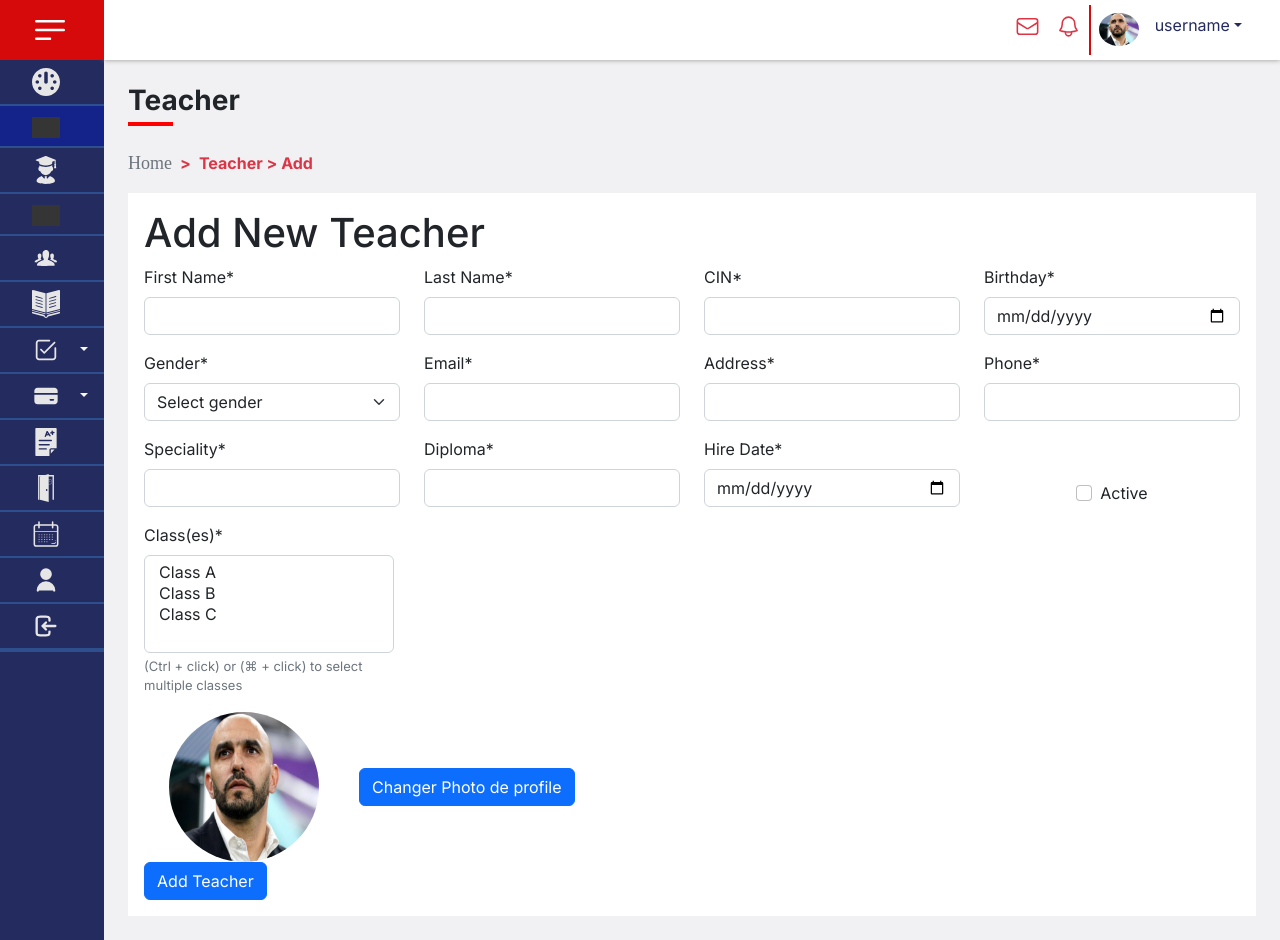
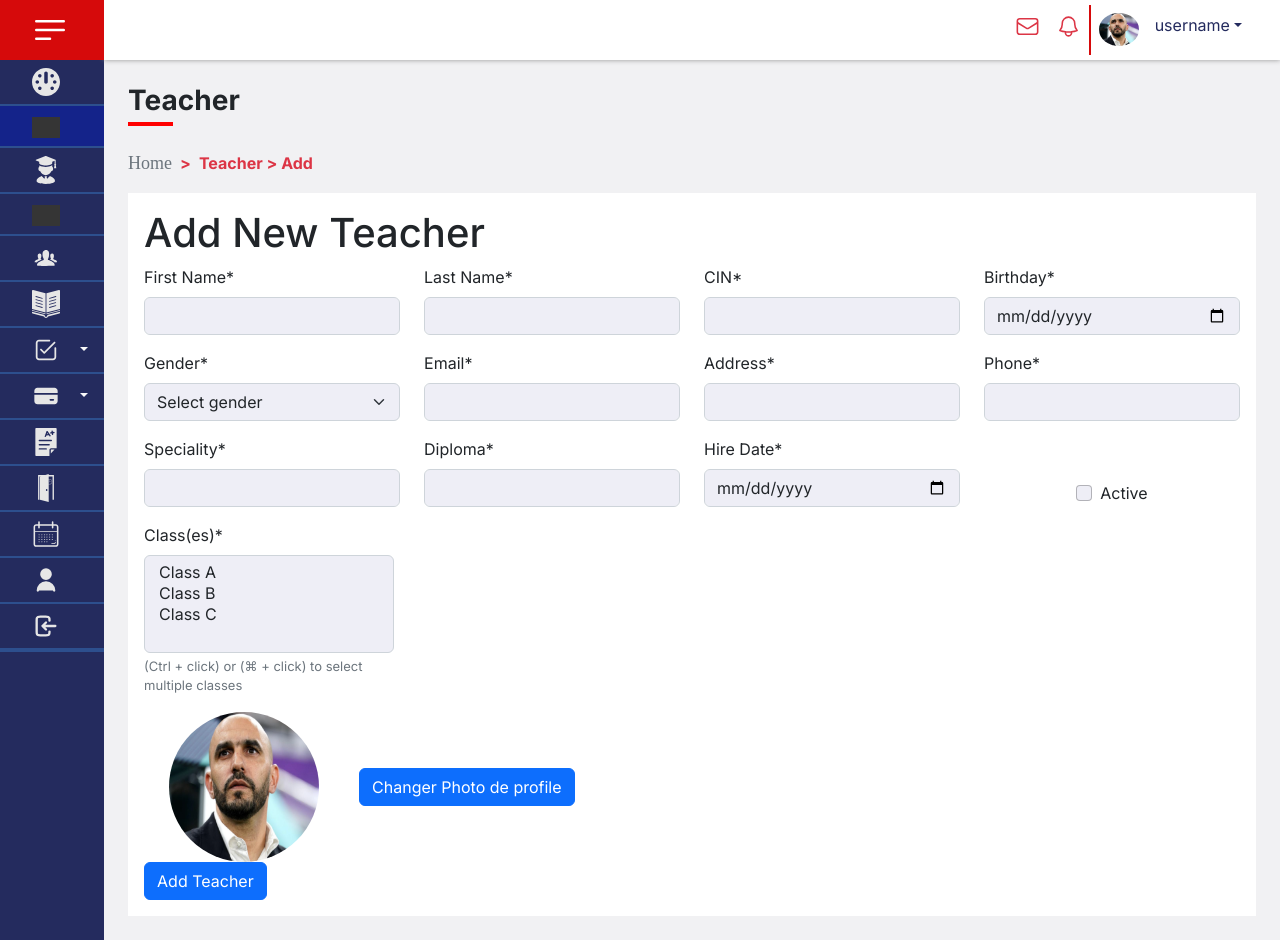
Before and after one commit to Lachhab1/language-center_react_laravel, a React (Vite) app in the folder langcenter-frontend/: page /teacher/add in a window 1280 px wide. Built offline with nearby package versions, Linux system fonts and the light colour scheme; sample sign-in values are in the browser's storage; grey boxes are pictures that could not be loaded.

Commit message:
qulque css pour les inputs

```diff
--- a/langcenter-frontend/src/App.css
+++ b/langcenter-frontend/src/App.css
@@ -276,7 +276,10 @@ body {
   align-items: center;
 }
 
-.student-add input,
-.student-add select {
+.student-add input,.student-add select,
+.addTeacher input , .addTeacher select ,
+ .editTeacher input,.editTeacher select,
+ .addSchedule input,.addSchedule select,
+ .editSchedule input,.editSchedule select{
   background-color: rgba(221, 222, 238, 0.5);
 }
--- a/langcenter-frontend/src/components/Composantforteacherpage/TableTeacher.jsx
+++ b/langcenter-frontend/src/components/Composantforteacherpage/TableTeacher.jsx
@@ -88,14 +88,14 @@ export default function TableTeacher() {
     <div>
       <div className="d-flex justify-content-around">
         <input
-          style={{ backgroundColor: '#E5E5E5', border:'none', borderRadius: '8px' }}
+          style={{ backgroundColor: ' rgba(221, 222, 238, 0.5)', border:'none', borderRadius: '8px' }}
           type="text"
           placeholder="Search by Name"
           value={nameFilter}
           onChange={(e) => setNameFilter(e.target.value)}
         />
         <input
-          style={{ backgroundColor: '#E5E5E5', border: 'none', borderRadius: '8px' }}
+          style={{ backgroundColor: ' rgba(221, 222, 238, 0.5)', border: 'none', borderRadius: '8px' }}
           type="text"
           placeholder="Search by Class"
           value={classFilter}
--- a/langcenter-frontend/src/components/EmploiTempsCompo/AddSchedule.jsx
+++ b/langcenter-frontend/src/components/EmploiTempsCompo/AddSchedule.jsx
@@ -42,7 +42,7 @@ export default function AddSchedule() {
     };
 
     return (
-        <form onSubmit={formik.handleSubmit}>
+        <form onSubmit={formik.handleSubmit} className='addSchedule'>
             <h1>Add Schedule</h1>
 
             <div className="row">
--- a/langcenter-frontend/src/components/EmploiTempsCompo/EditSchedule.jsx
+++ b/langcenter-frontend/src/components/EmploiTempsCompo/EditSchedule.jsx
@@ -83,7 +83,7 @@ export default function EditSchedule() {
       <p>Day: {schedule.day.join(', ')}</p>
       <p>Start Time: {schedule.startTime}</p>
       <p>Finish Time: {schedule.finishTime}</p>
-      <form>
+      <form  className='editSchedule'>
         <div className="mb-3">
           <label htmlFor="days" className="form-label">
             Day(s):
--- a/langcenter-frontend/src/components/EmploiTempsCompo/ScheduleTable.jsx
+++ b/langcenter-frontend/src/components/EmploiTempsCompo/ScheduleTable.jsx
@@ -58,7 +58,7 @@ export default function ScheduleTable({ data, handleDelete }) {
       <div className="d-flex justify-content-around">
         {/* Champ de recherche pour le nom du cours */}
         <input
-          style={{ backgroundColor: "#E5E5E5", border: "none", borderRadius: "8px" }}
+          style={{ backgroundColor: "rgba(221, 222, 238, 0.5)", border: "none", borderRadius: "8px" }}
           type="text"
           placeholder="Search Course Name"
           value={courseNameFilter}
@@ -66,7 +66,7 @@ export default function ScheduleTable({ data, handleDelete }) {
         />
         {/* Champ de recherche pour le groupe */}
         <input
-          style={{ backgroundColor: "#E5E5E5", border: "none", borderRadius: "8px" }}
+          style={{ backgroundColor: "rgba(221, 222, 238, 0.5)", border: "none", borderRadius: "8px" }}
           type="text"
           placeholder="Search Group"
           value={groupFilter}
```
